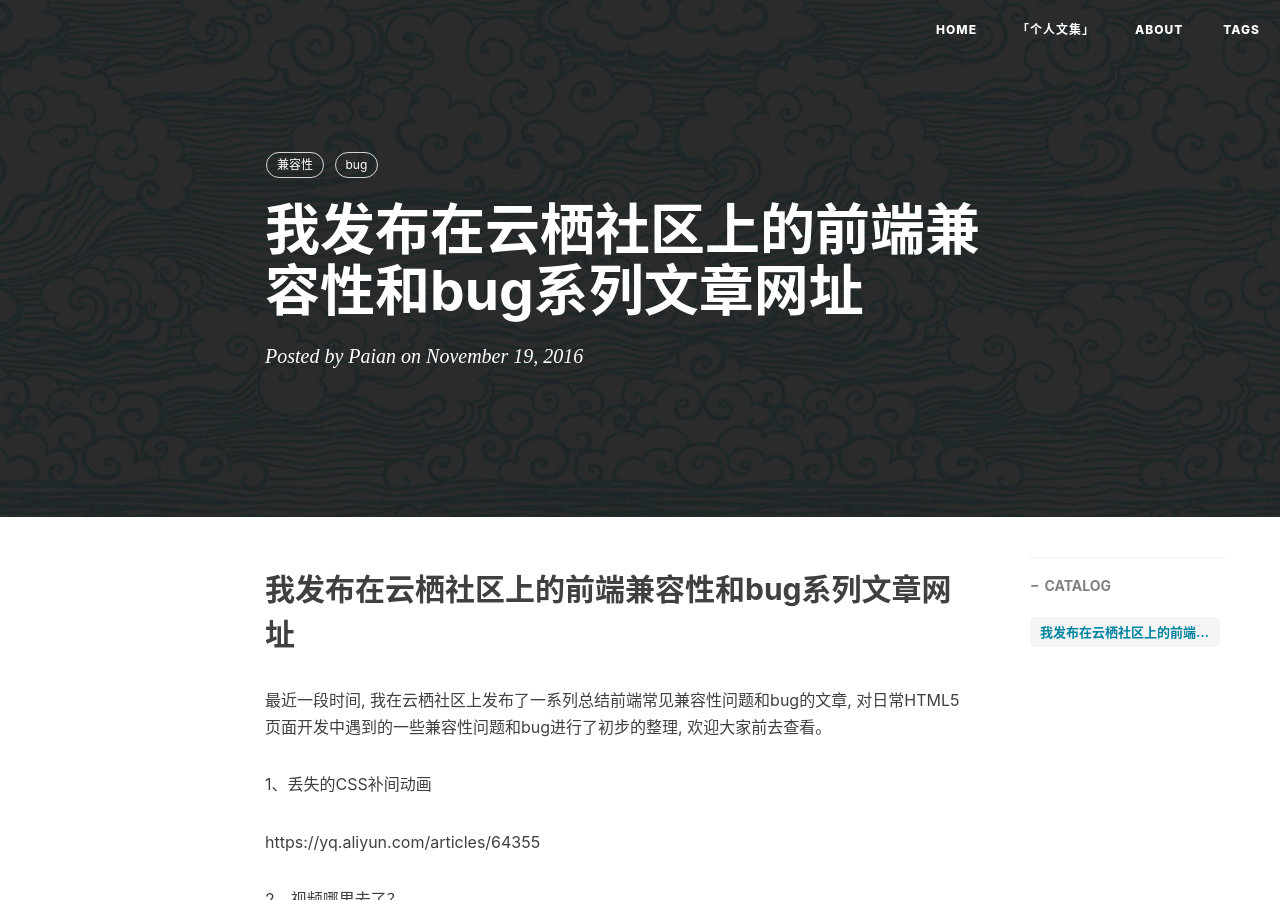
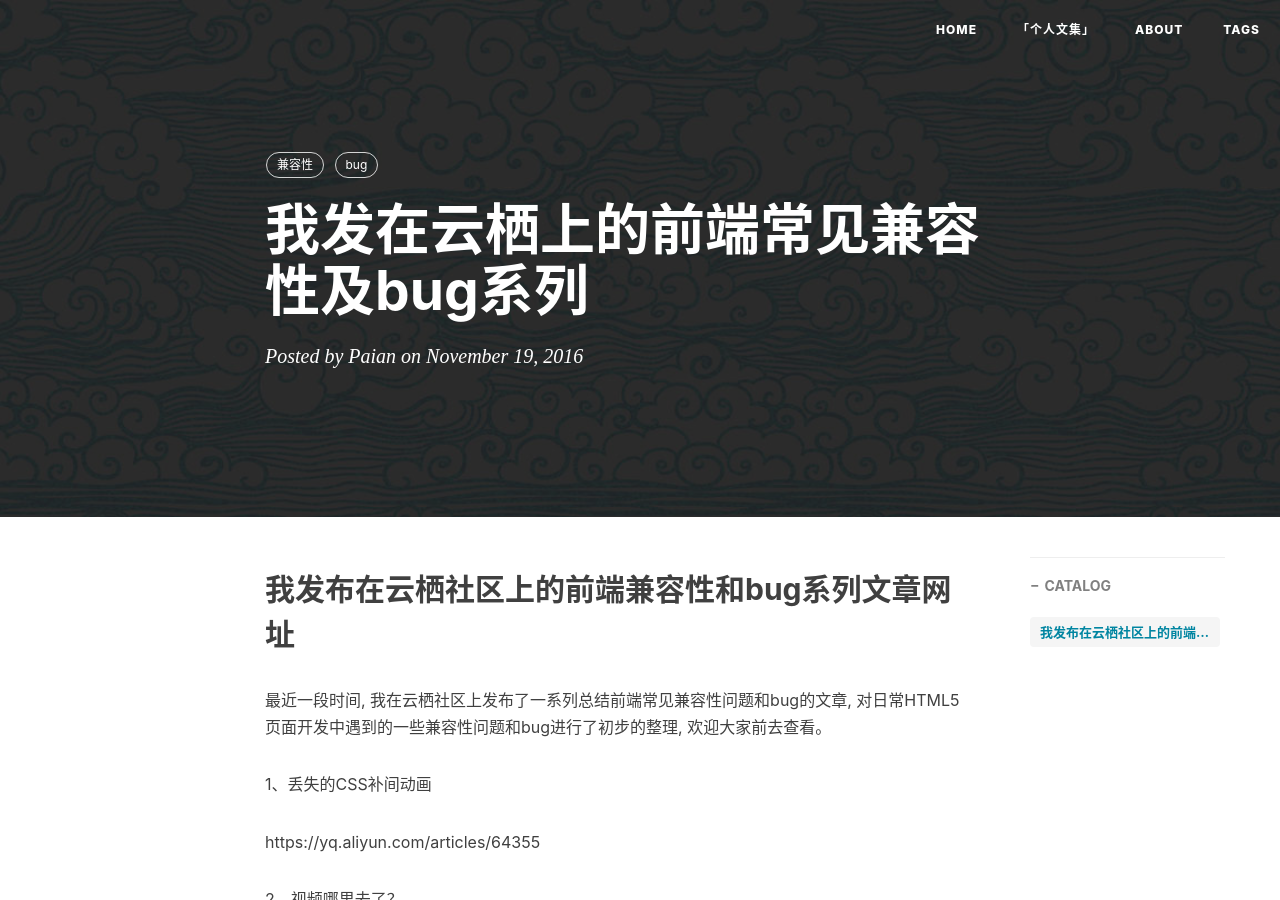
Before and after one commit to mobilesite/mobilesite.github.io, a Jekyll site: the page built from _posts/2016-11-19-my-yunqi-articels.md, in a window 1280 px wide and 900 px high. Built offline with Jekyll 4.4.1, drawn with Linux system fonts in a browser that asks for light colours; nearby versions of some CDN libraries; comment, search, counter and statistics services are not loaded.

Commit message:
'update'

```diff
--- a/_posts/2016-11-19-my-yunqi-articels.md
+++ b/_posts/2016-11-19-my-yunqi-articels.md
@@ -1,6 +1,6 @@
 ---
 layout:     post
-title:      "我发布在云栖社区上的前端兼容性和bug系列文章网址"
+title:      "我发在云栖上的前端常见兼容性及bug系列"
 subtitle:   ""
 date:       2016-11-19 23:32:21
 author:     "Paian"
```
